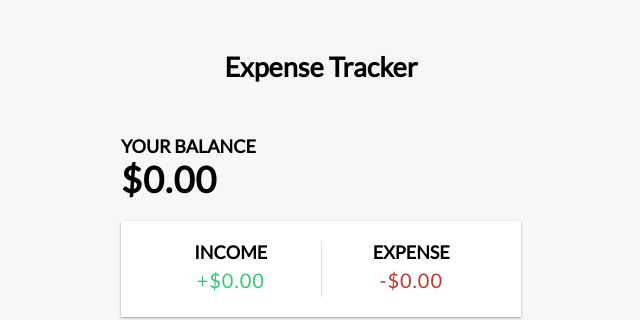
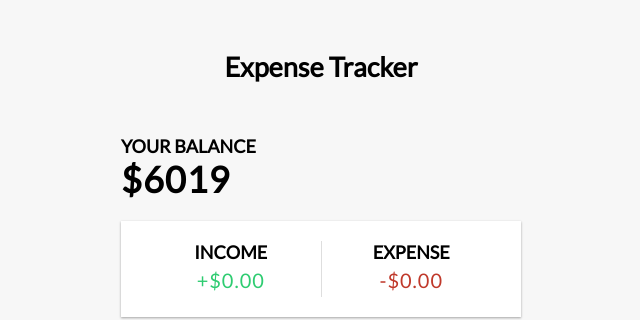
Before and after one commit to MIKE-BRIA/Vueprojects, a Vue app in the folder expense-tracker/: page / in a window 1280 px wide. Shown: the top 320 px of the page, without its empty margins (319-959 px from the left). Built offline with nearby package versions, Linux system fonts and the light colour scheme.

Commit message:
child-Balance page

```diff
--- a/expense-tracker/src/components/Balance.vue
+++ b/expense-tracker/src/components/Balance.vue
@@ -1,12 +1,20 @@
 <template>
   <div>
     <h4>Your Balance</h4>
-    <h1 id="balance">$0.00</h1>
+    <h1 id="balance">${{ total }}</h1>
   </div>
 </template>
 
-<script>
-export default {};
+<script setup>
+//IMPORTING PROPS
+import { defineProps } from "vue";
+
+const props = defineProps({
+  total: {
+    type: Number,
+    required: true,
+  },
+});
 </script>
 
 <style></style>
```
